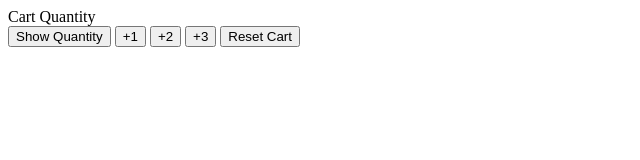
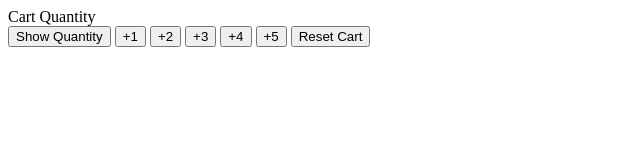
Before and after one commit to alihexon/simple-cart-quantity-js, a plain HTML site: page index.html in a window 1280 px wide. Shown: the whole page, without its empty margins (0-640 px from the left). Drawn offline with Linux system fonts and the light colour scheme.

Commit message:
update index.html add +4 and +5 for exercise

```diff
--- a/index.html
+++ b/index.html
@@ -29,6 +29,14 @@
     +3
   </button>
 
+  <button class="show btn" onclick=" cartQuantity += 4; console.log(`Cart Quantity: ${cartQuantity}`);">
+    +4
+  </button>
+
+  <button class="show btn" onclick=" cartQuantity += 5; console.log(`Cart Quantity: ${cartQuantity}`);">
+    +5
+  </button>
+
   <button class="reset-cart btn" onclick=" cartQuantity = 0; console.log('Cart was reset.');">
     Reset Cart
   </button>
```
